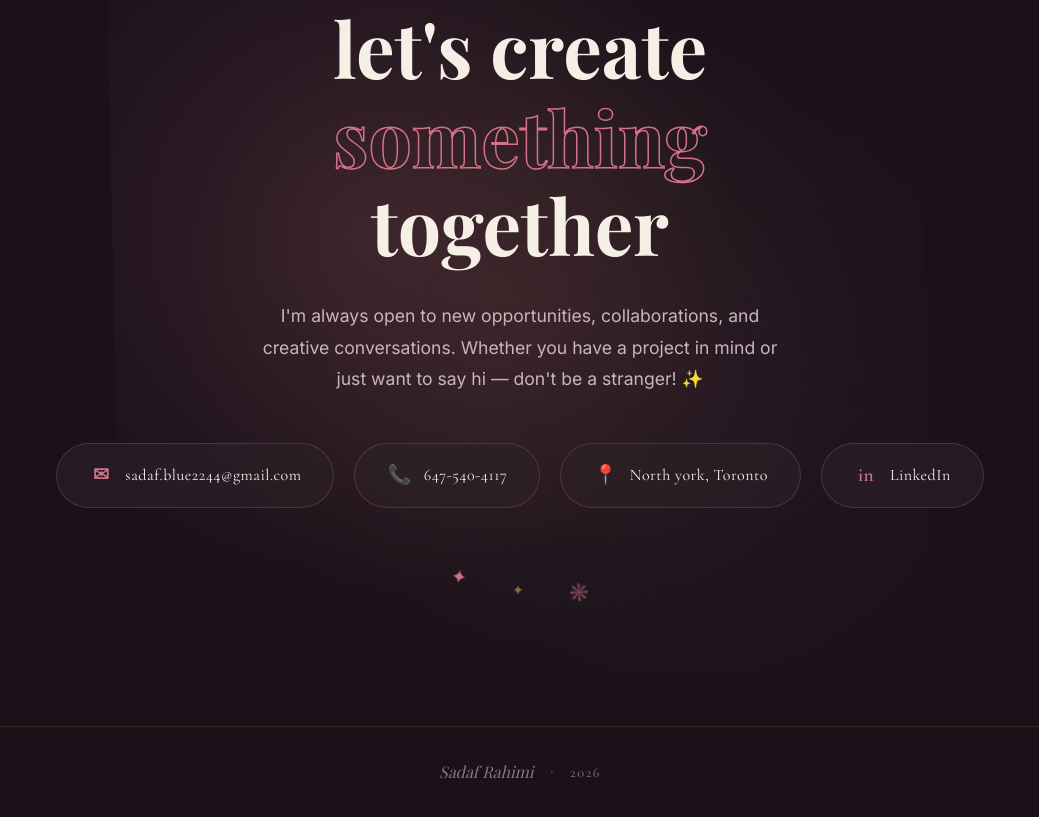
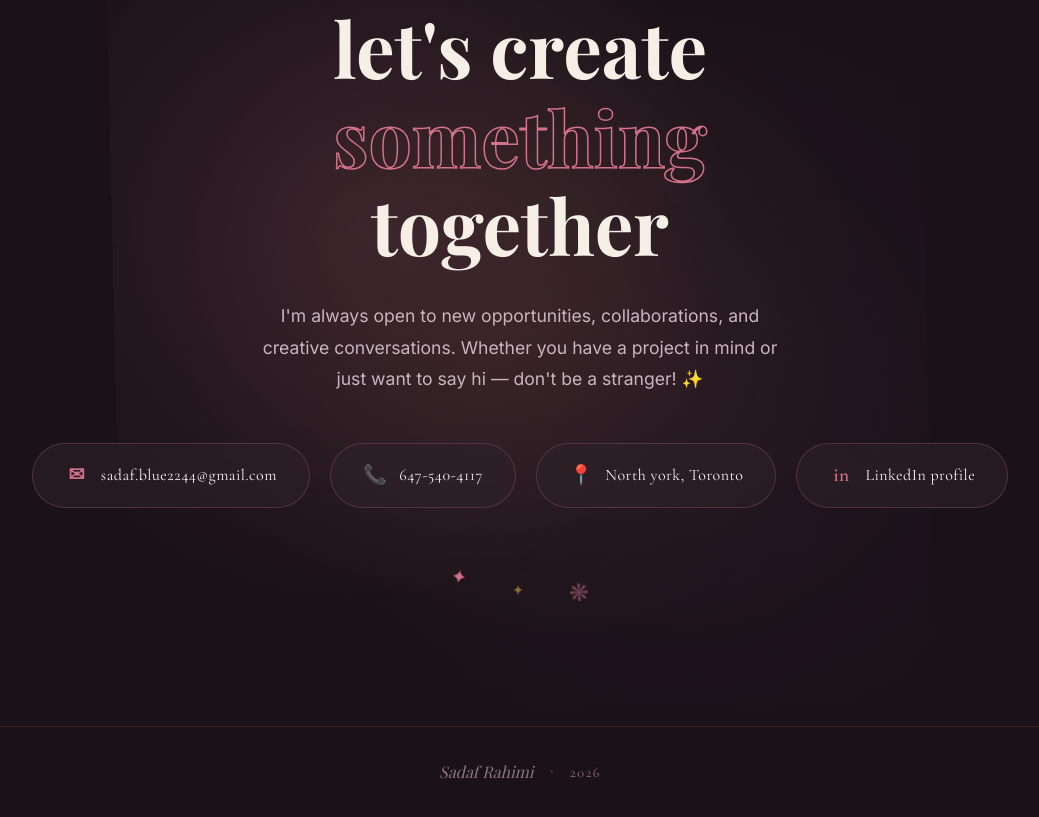
Before and after one commit to NehmanDevelops/sadaf-portfolio, a plain HTML site: page index.html in a window 1280 px wide. Shown: the part 10358-11175 px from the top of the page, without its empty margins (120-1159 px from the left). Drawn offline with nearby package versions, Linux system fonts and the light colour scheme; a web font is replaced by a local one.

Commit message:
Update LinkedIn profile URL to Sadaf Rahimi-03772126a for accurate social redirection

```diff
--- a/index.html
+++ b/index.html
@@ -665,9 +665,9 @@
                         <span class="contact-btn-icon">📍</span>
                         <span>North york, Toronto</span>
                     </div>
-                    <a href="https://www.linkedin.com/in/sadaf-rahimi" target="_blank" class="contact-btn">
+                    <a href="https://www.linkedin.com/in/sadaf-rahimi-03772126a/" target="_blank" class="contact-btn">
                         <span class="contact-btn-icon">in</span>
-                        <span>LinkedIn</span>
+                        <span>LinkedIn profile</span>
                     </a>
                 </div>
                 <div class="contact-decoration">
```
